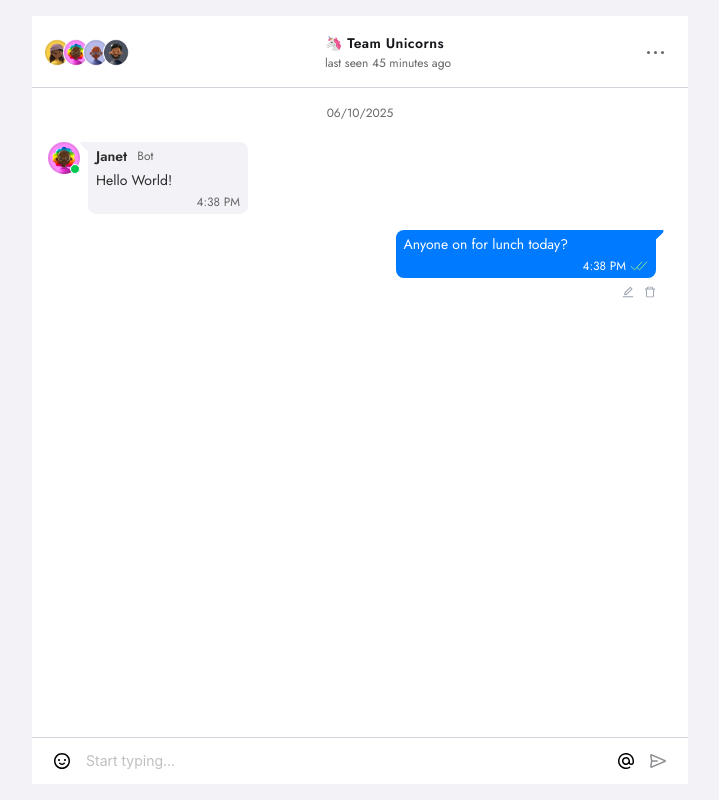
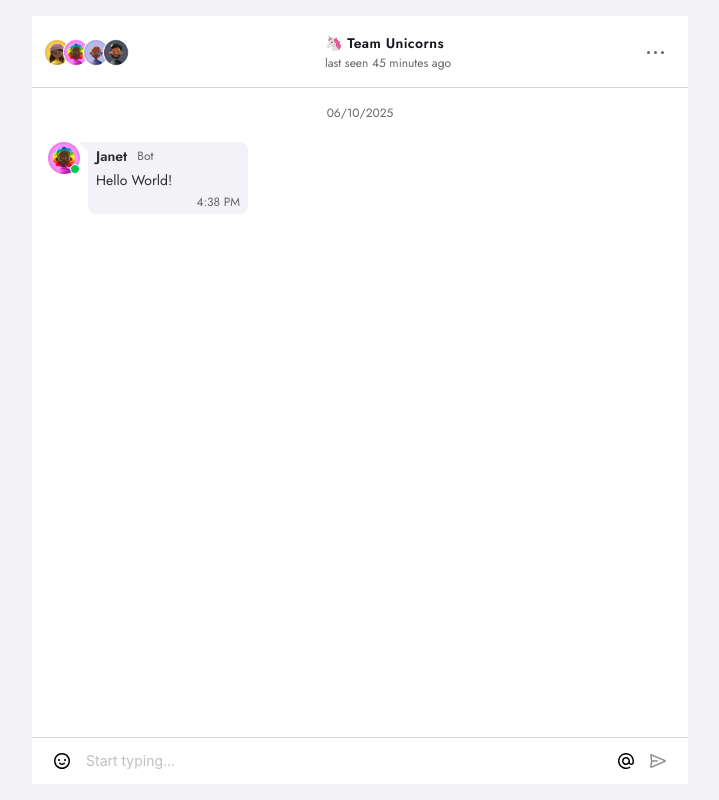
Before and after one commit to antonina220590/chatbot, a Next.js app: page / in a window 1280 px wide. Shown: the whole page, without its empty margins (280-999 px from the left). Built offline with nearby package versions, Linux system fonts and the light colour scheme.

Commit message:
feat: add delete user message method

```diff
--- a/app/components/chat/ChatWindow.tsx
+++ b/app/components/chat/ChatWindow.tsx
@@ -1,13 +1,17 @@
 import DateComponent from '../date/DateComponent';
 import BotMessage from './messages/bot/BotMessage';
 import UserMessage from './messages/user/UserMessage';
+import useMessageStore from '@/app/stores/useMessageStore';
 
 export default function ChatWindow() {
+  const { messages } = useMessageStore();
   return (
     <div className="grow overflow-y-auto min-h-0 p-4">
       <DateComponent />
       <BotMessage />
-      <UserMessage />
+      {messages.map((message) => (
+        <UserMessage key={message.id} message={message} />
+      ))}
     </div>
   );
 }
--- a/app/components/chat/input/InputComponent.tsx
+++ b/app/components/chat/input/InputComponent.tsx
@@ -1,12 +1,29 @@
+import useMessageStore from '@/app/stores/useMessageStore';
 import MessageInputCore from './MessageInputCore';
 import useInputStore from '@/app/stores/useInputStore';
 
 export default function InputComponent() {
   const { inputValue, setInputValue } = useInputStore();
+  const { addMessage } = useMessageStore();
 
   const handleChange = (value: string) => {
     setInputValue(value);
   };
 
-  return <MessageInputCore value={inputValue} onChange={handleChange} />;
+  const handleSendMessage = () => {
+    const trimmedValue = inputValue.trim();
+    if (trimmedValue === '') return;
+    if (trimmedValue) {
+      addMessage(trimmedValue);
+    }
+    setInputValue('');
+  };
+
+  return (
+    <MessageInputCore
+      value={inputValue}
+      onChange={handleChange}
+      onSend={handleSendMessage}
+    />
+  );
 }
--- a/app/components/chat/messages/user/UserMessage.tsx
+++ b/app/components/chat/messages/user/UserMessage.tsx
@@ -2,19 +2,31 @@ import UserBubble from '@/app/components/icons/UserBubble';
 import CheckIcon from '@/app/components/icons/CheckIcon';
 import dayjs from 'dayjs';
 import { EditOutlined, DeleteOutlined } from '@ant-design/icons';
+import useMessageStore, { Message } from '@/app/stores/useMessageStore';
 
-export default function UserMessage() {
+interface UserMessageProps {
+  message: Message;
+}
+export default function UserMessage({ message }: UserMessageProps) {
+  const { deleteMessage } = useMessageStore();
+
+  const handleDelete = () => {
+    if (deleteMessage) {
+      deleteMessage(message.id);
+    }
+  };
+
   return (
     <div className="mb-4 mr-4">
       <div className="flex justify-end gap-2 ">
         <div className="relative flex flex-col bg-bg-user rounded-lg px-2 py-1 gap-1 xs:min-w-40">
           <UserBubble />
           <span className="font-body font-normal text-sm text-text-light xs:mr-20">
-            Anyone on for lunch today?
+            {message.text}
           </span>
           <div className="flex justify-end items-center gap-1">
             <span className="font-body shrink-0 font-light text-xs text-text-light flex justify-end">
-              {dayjs().format('h:mm A')}
+              {dayjs(message.timestamp).format('h:mm A')}
             </span>
             <CheckIcon />
           </div>
@@ -32,6 +44,8 @@ export default function UserMessage() {
           <EditOutlined />
         </button>
         <button
+          type="button"
+          onClick={handleDelete}
           className="text-gray-400 text-xs transition-colors
             hover:text-red-500
             [&_.anticon_svg]:fill-current
--- a/app/stores/useMessageStore.ts
+++ b/app/stores/useMessageStore.ts
@@ -1,21 +1,39 @@
 import { create } from 'zustand';
+import { v4 as uuidv4 } from 'uuid';
 
-interface Message {
+export interface Message {
   id: string;
   text: string;
   timestamp: number;
+  sender: 'user' | 'bot';
 }
 
 interface MessageStore {
   messages: Message[];
+  addMessage: (text: string) => void;
+  deleteMessage?: (id: string) => void;
 }
 
 const useMessageStore = create<MessageStore>((set) => ({
   messages: [],
-  addMessage: (newMessage: Message) =>
+  addMessage: (text: string) => {
+    const newMessage: Message = {
+      id: uuidv4(),
+      text: text,
+      sender: 'user',
+      timestamp: Date.now(),
+    };
+
     set((state) => ({
       messages: [...state.messages, newMessage],
-    })),
+    }));
+  },
+
+  deleteMessage(id: string) {
+    set((state) => ({
+      messages: state.messages.filter((message) => message.id !== id),
+    }));
+  },
 }));
 
 export default useMessageStore;
--- a/package.json
+++ b/package.json
@@ -17,6 +17,7 @@
     "next": "15.3.3",
     "react": "^19.0.0",
     "react-dom": "^19.0.0",
+    "uuid": "^11.1.0",
     "zustand": "^5.0.5"
   },
   "devDependencies": {
```
Also changed, not shown: 1 other file (tests, documents, lock files or other folders).
